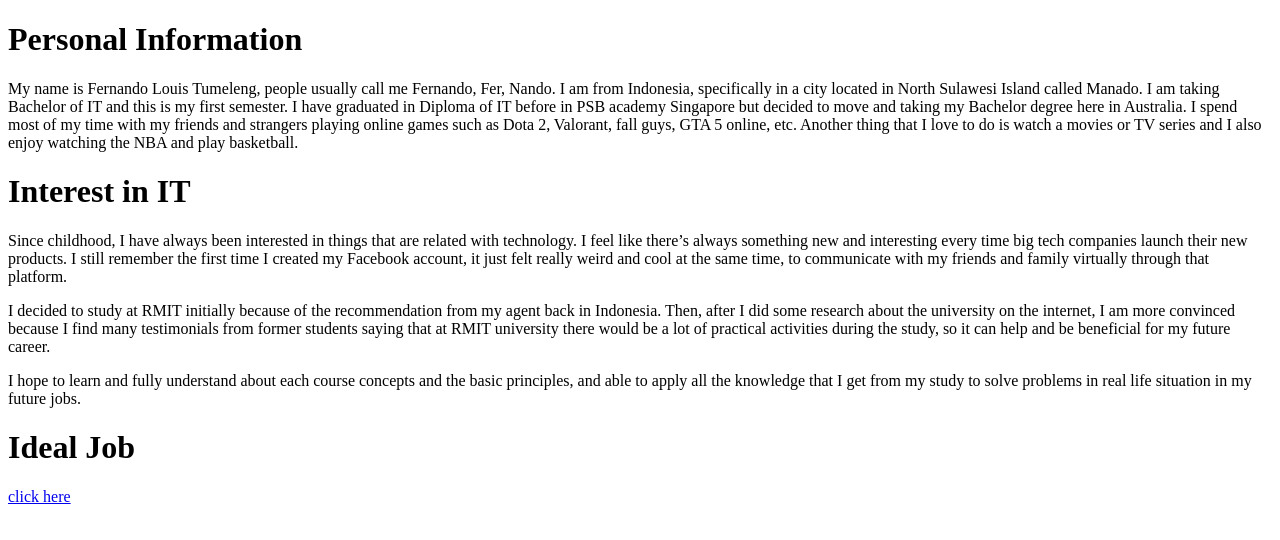
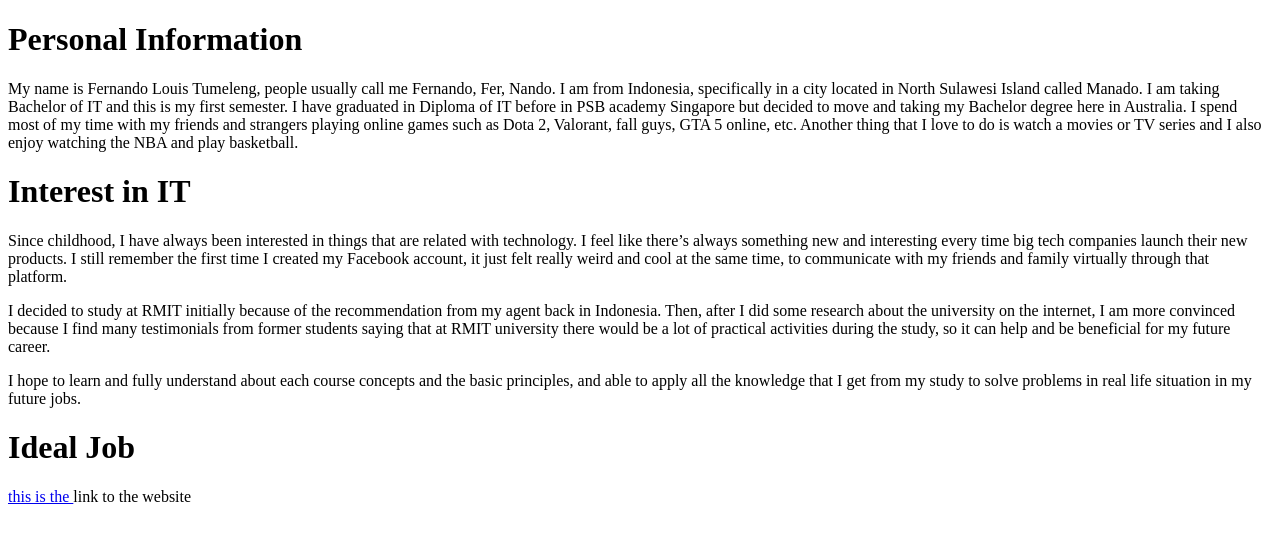
Before and after one commit to Fernandolouis24/Assignment-1-Introduction-to-IT-, a plain HTML site: page index.html in a window 1280 px wide. Drawn offline with Linux system fonts and the light colour scheme.

Commit message:
Update index.html

```diff
--- a/index.html
+++ b/index.html
@@ -16,6 +16,6 @@
 <p>I hope to learn and fully understand about each course concepts and the basic principles, and able to apply all the knowledge that I get from my study to solve problems in real life situation in my future jobs.</p>
 
 <h1>Ideal Job</h1>
-<a href="https://www.seek.com.au/job/58001403?type=standout#sol=3a8236ff397e73f4261e8242b8a717ed6097cebe" title="this is the link to the job advertisement">click here</a>
+<a href="https://www.seek.com.au/job/58001403?type=standout#sol=3a8236ff397e73f4261e8242b8a717ed6097cebe" target+"_blank">this is the <a>link</a> to the website</a>
 </body>
 </html>
```
